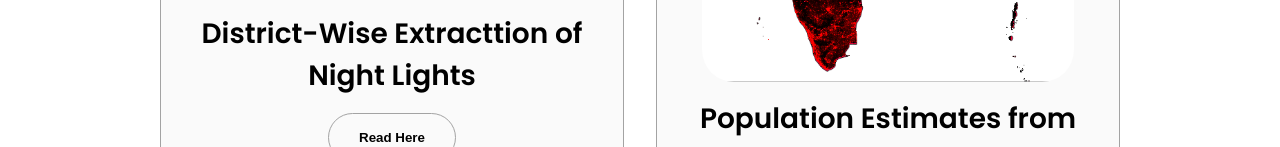
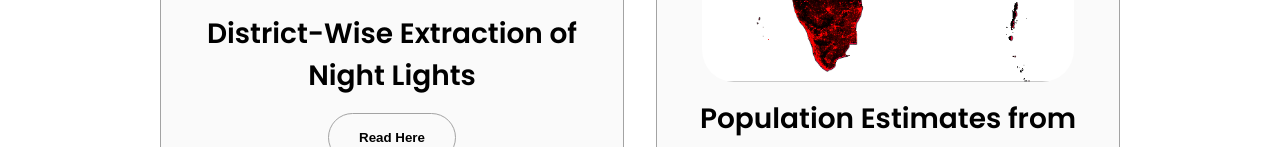
Before and after one commit to nawazuddinecon/nawazuddinecon.github.io, a plain HTML site: page Blog.html in a window 1280 px wide. Shown: the part 579-726 px from the top of the page. Drawn offline with Linux system fonts and the light colour scheme.

Commit message:
Blog.html

```diff
--- a/Blog.html
+++ b/Blog.html
@@ -51,7 +51,7 @@
                   class="project-img"
                 />
               </div>
-              <h2 class="experience-sub-title project-title">District-Wise Extracttion of Night Lights</h2>
+              <h2 class="experience-sub-title project-title">District-Wise Extraction of Night Lights</h2>
               <div class="btn-container">
                 <button
                   class="btn btn-color-2 project-btn"
```
